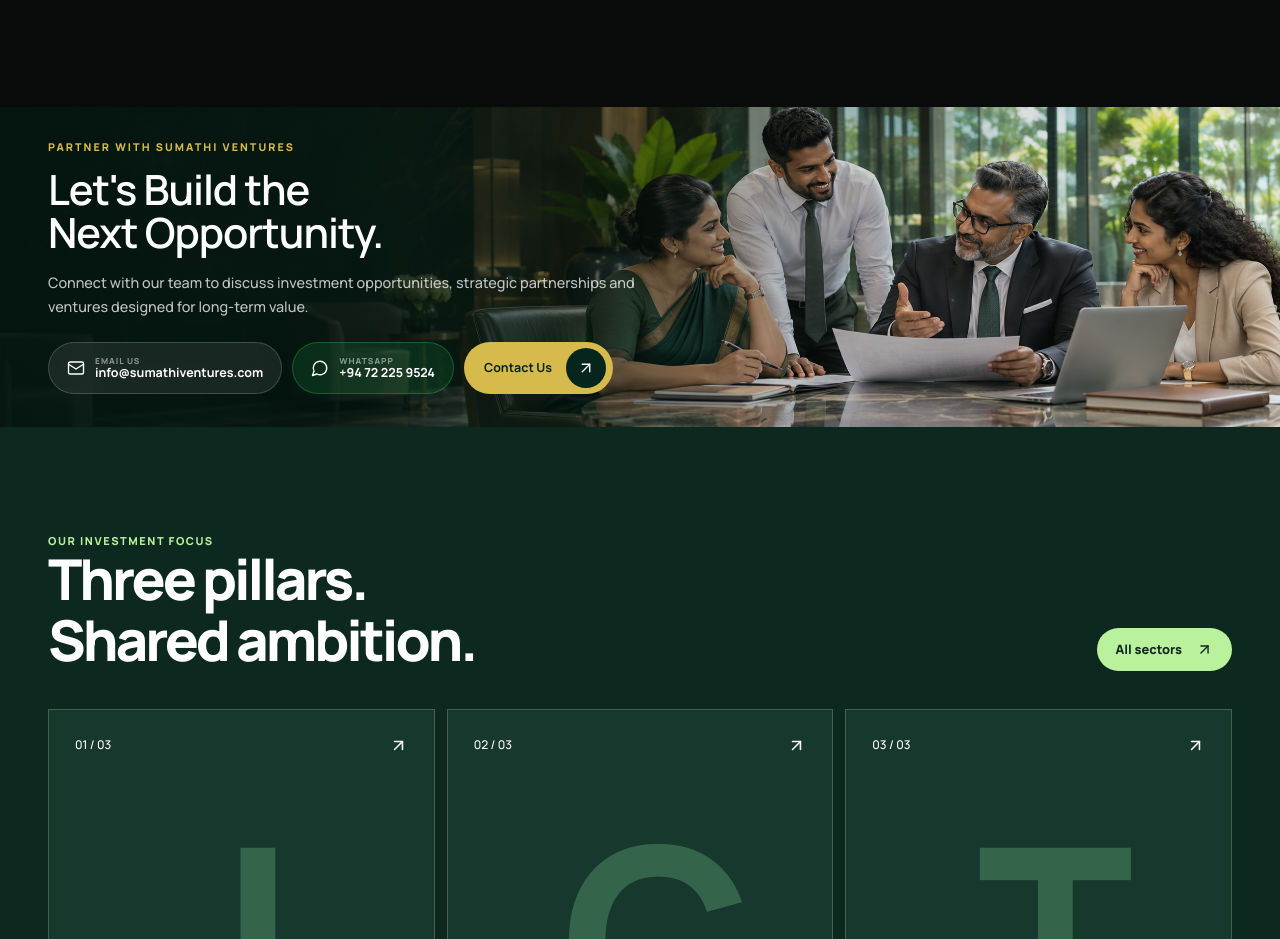
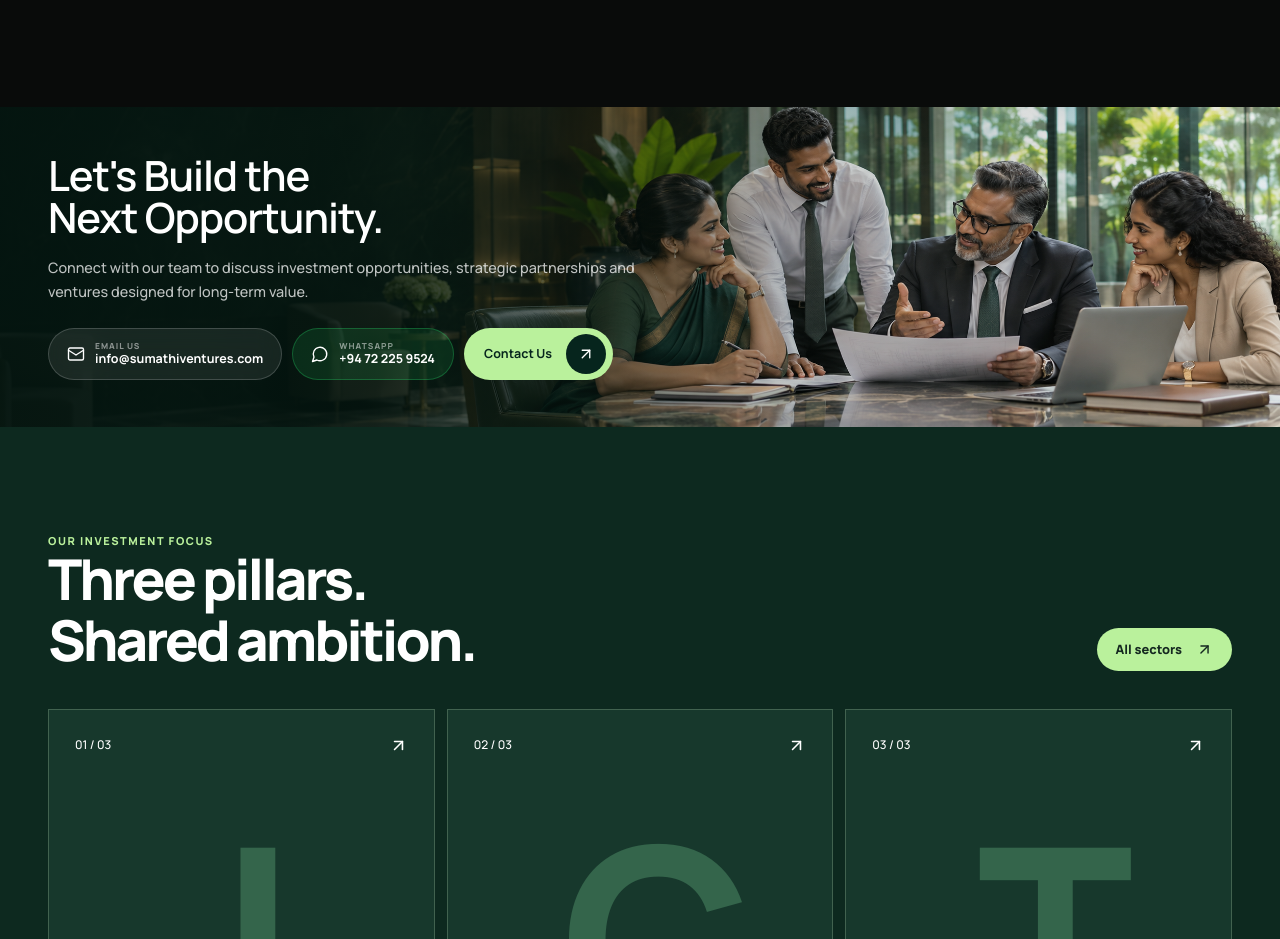
Before and after one commit to DIGIsumi2026/sumathi-ventures, a Next.js app: page /investment-focus in a window 1280 px wide. Shown: the part 2580-3519 px from the top of the page. Built offline with nearby package versions, Linux system fonts and the light colour scheme.

Commit message:
css fix- contact cta

```diff
--- a/src/sections/investment-focus/InvestmentContactCta.tsx
+++ b/src/sections/investment-focus/InvestmentContactCta.tsx
@@ -37,9 +37,6 @@ export function InvestmentContactCTA() {
             ease:[.22,1,.36,1],
           }}
         >
-          <span className="sv-investment-contact__eyebrow">
-            PARTNER WITH SUMATHI VENTURES
-          </span>
 
           <h2 id="sv-investment-contact-title">
             Let&apos;s Build the
--- a/src/styles/investment-focus/inventment-contact.css
+++ b/src/styles/investment-focus/inventment-contact.css
@@ -43,14 +43,6 @@
   width:min(760px,52%);
 }
 
-.sv-investment-contact__eyebrow {
-  display:block;
-  margin:0 0 13px;
-  color:#d7ba4c;
-  font-size:.67rem;
-  font-weight:800;
-  letter-spacing:.19em;
-}
 
 .sv-investment-contact h2 {
   max-width:720px;
@@ -122,7 +114,7 @@
 .sv-investment-contact__button--primary {
   gap:14px;
   padding:6px 7px 6px 20px;
-  background:#d7ba4c;
+  background:rgb(186, 241, 156);
   color:#06251d;
   font-weight:800;
 }
@@ -144,7 +136,7 @@
   }
 
   .sv-investment-contact__button--glass:hover {
-    border-color:rgba(215,186,76,.5);
+    border-color:rgba(254, 254, 254, 0.716);
     background:rgba(255,255,255,.12);
   }
 
--- a/src/styles/investment-focus/investment-fields.css
+++ b/src/styles/investment-focus/investment-fields.css
@@ -15,7 +15,7 @@
   margin:0 0 14px;
   color:var(--sv-accent);
   font-size:.68rem;
-  font-weight:800;
+  font-weight:600;
   letter-spacing:.2em;
 }
 
```
